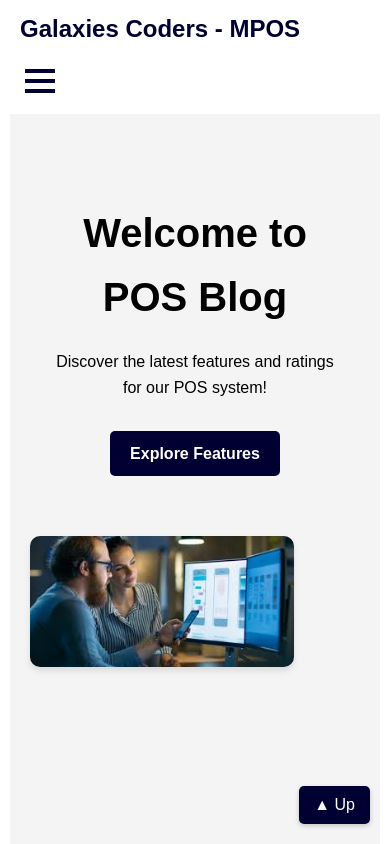
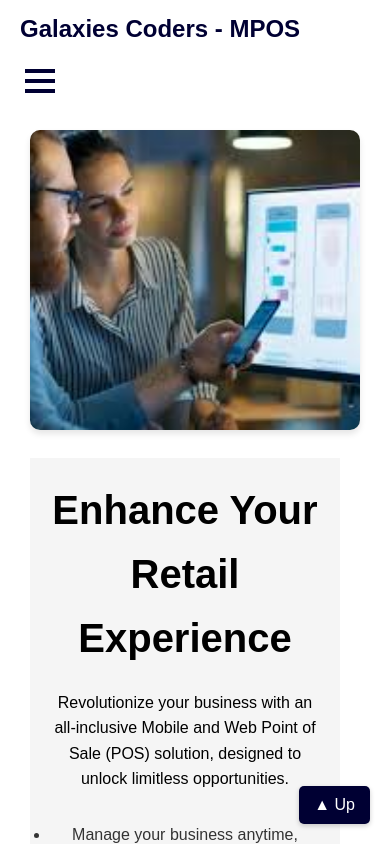
Before and after one commit to victoriandulu/Mpos-Blog, a plain HTML site: page index.html in a window 390 px wide. Drawn offline with Linux system fonts and the light colour scheme.

Commit message:
first commit

```diff
--- a/index.html
+++ b/index.html
@@ -40,8 +40,17 @@
     <section class="hero">
       <div class="hero-container">
         <div class="hero-content">
-          <h1>Welcome to POS Blog</h1>
-          <p>Discover the latest features and ratings for our POS system!</p>
+          <h1>
+            Enhance Your Retail Experience
+           </h1>
+          <p> Revolutionize your business with an
+            all-inclusive Mobile and Web Point of Sale (POS) solution, designed to unlock limitless opportunities.</p>
+            <ul>
+              <li>Manage your business anytime, anywhere with ease.</li>
+              <li>Optimize your operations for maximum efficiency.</li>
+              <li>Boost your profits by expanding your sales online.</li>
+            </ul>
+
           <a href="#features" class="btn-cta">Explore Features</a>
         </div>
         <div class="hero-image">
@@ -53,20 +62,46 @@
 
 
     <!-- Featured Posts Section -->
+     <h3>Ideal for a small or medium-sized business like yours.</h2>
     <section class="featured-posts">
       <div class="post-card">
-        <img src="gold.png" alt="Post 1">
+        <img src="wines.jpg" alt="Post 1">
         <h3>Post Title 1</h3>
         <p>Lorem ipsum dolor sit amet, consectetur adipiscing elit. Quisque nisi est, facilisis in pretium a, sollicitudin non ligula.</p>
       </div>
       <div class="post-card">
-        <img src="gold.png" alt="Post 2">
+        <img src="bookshop.jpg" alt="Post 2">
         <h3>Post Title 2</h3>
+        <p>Lorem ipsum dolor sit amet, consectetur adipiscing elit. Quisque nisi est, facilisis in pretium a, sollicitudin non ligula.</p>
+      </div>
+      <div class="post-card">
+        <img src="grocery.jpg" alt="Post 1">
+        <h3>Post Title 1</h3>
         <p>Lorem ipsum dolor sit amet, consectetur adipiscing elit. Quisque nisi est, facilisis in pretium a, sollicitudin non ligula.</p>
       </div>
       <div class="post-card">
         <img src="profile.jpg" alt="Post 3">
         <h3>Post Title 3</h3>
+        <p>Lorem ipsum dolor sit amet, consectetur adipiscing elit. Quisque nisi est, facilisis in pretium a, sollicitudin non ligula.</p>
+      </div>
+      <div class="post-card">
+        <img src="wines.jpg" alt="Post 1">
+        <h3>Post Title 1</h3>
+        <p>Lorem ipsum dolor sit amet, consectetur adipiscing elit. Quisque nisi est, facilisis in pretium a, sollicitudin non ligula.</p>
+      </div>
+      <div class="post-card">
+        <img src="wines.jpg" alt="Post 1">
+        <h3>Post Title 1</h3>
+        <p>Lorem ipsum dolor sit amet, consectetur adipiscing elit. Quisque nisi est, facilisis in pretium a, sollicitudin non ligula.</p>
+      </div>
+      <div class="post-card">
+        <img src="wines.jpg" alt="Post 1">
+        <h3>Post Title 1</h3>
+        <p>Lorem ipsum dolor sit amet, consectetur adipiscing elit. Quisque nisi est, facilisis in pretium a, sollicitudin non ligula.</p>
+      </div>
+      <div class="post-card">
+        <img src="hotels.jpg" alt="Post 1">
+        <h3>Post Title 1</h3>
         <p>Lorem ipsum dolor sit amet, consectetur adipiscing elit. Quisque nisi est, facilisis in pretium a, sollicitudin non ligula.</p>
       </div>
     </section>
--- a/styles.css
+++ b/styles.css
@@ -456,23 +456,22 @@ body, html {
 /* Global Reset */
 
 
-/* Hero Section Styles */
+* Hero Section Styles */
 .hero {
   display: flex;
-  align-items: center; /* Align content vertically */
-  justify-content: center; /* Center content horizontally */
-  height: 100vh; /* Full viewport height */
-  width: 100%; /* Full width of the viewport */
-  background-color: #f4f4f4; /* Adjust background color */
-  margin: 0;
-  padding: 0;
-  overflow: hidden; /* Prevent content from spilling */
+  align-items: center; /* Vertically center content */
+  justify-content: center; /* Horizontally center content */
+  width: 100%;
+  height: auto; /* Ensure it adjusts to the content */
+  padding: 0; /* Remove any padding */
+  margin: 0; /* Remove any margin */
 }
 
+/* Hero Container */
 .hero-container {
   display: flex;
   flex-wrap: wrap; /* Handle content wrapping on smaller screens */
-  width: 100%; /* Full width of the parent */
+  width: 100%;
   max-width: 1200px; /* Optional: restrict content width */
   margin: auto; /* Center the container horizontally */
   padding: 20px; /* Optional: Add padding for spacing */
@@ -480,20 +479,10 @@ body, html {
 
 /* Hero Content */
 .hero-content {
-  flex: 1; /* Allow it to grow/shrink based on space */
+  flex: 1; /* Allow the content to grow/shrink */
   padding: 20px;
-}
-
-.hero-image img {
-  max-width: 100%; /* Ensure the image does not exceed container width */
-  height: auto; /* Maintain aspect ratio */
-  display: block; /* Remove inline gap below images */
-}
-
-.hero-content {
-  flex: 1;
-  max-width: 50%;
-  padding: 20px;
+  background-color: whitesmoke;
+  margin-right: 20px; /* Add margin to the right to create space between image */
 }
 
 .hero-content h1 {
@@ -505,6 +494,10 @@ body, html {
 .hero-content p {
   font-size: 1.2rem;
   color: black;
+  margin-bottom: 30px;
+}
+
+.hero-content ul {
   margin-bottom: 30px;
 }
 
@@ -523,6 +516,7 @@ body, html {
   background-color: #0056b3;
 }
 
+/* Hero Image */
 .hero-image {
   flex: 1;
   max-width: 50%;
@@ -530,7 +524,9 @@ body, html {
 
 .hero-image img {
   width: 100%;
-  height: auto;
+  height: 100%; /* Make sure the image takes full height */
+  object-fit: cover; /* Ensure the image covers the container without distortion */
+  object-position: top center; /* Keeps the top of the image visible */
   border-radius: 10px;
   box-shadow: 0 4px 6px rgba(0, 0, 0, 0.1);
 }
@@ -538,14 +534,15 @@ body, html {
 /* Responsiveness for smaller screens */
 @media (max-width: 768px) {
   .hero-container {
-    flex-direction: column;
+    margin-top: 100px;
+    flex-direction: column; /* Stack content vertically */
     text-align: center;
   }
 
   .hero-content,
   .hero-image {
     max-width: 100%;
-    margin-bottom: 20px;
+    margin-bottom: 20px; /* Add space between image and content */
   }
 
   .hero-content h1 {
@@ -556,9 +553,17 @@ body, html {
     font-size: 1rem;
   }
 
+  /* Ensure image is on top */
+  .hero-image {
+    order: -1; /* Move the image to the top on small screens */
+    width: 100%;
+    height: auto; /* Let the image height adjust based on the content */
+  }
+
   .hero-image img {
-    width: 80%;
-    margin-top: 20px;
+    object-fit: cover;
+    height: 300px;
+    object-position: top center;
   }
 }
 
@@ -595,7 +600,12 @@ body, html {
   font-size: 1em;
   color: #555;
 }
-
+.section-title {
+  font-size: 2.5em;
+  margin-bottom: 20px;
+  color: #333; /* Customize the color as needed */
+  font-weight: bold;
+}
 /* Media Query for Small Screens */
 @media (max-width: 768px) {
   .featured-posts {
```
Also changed, not shown: bookshop.jpg (added), grocery.jpg (added), hotels.jpg (added), wines.jpg (added).
